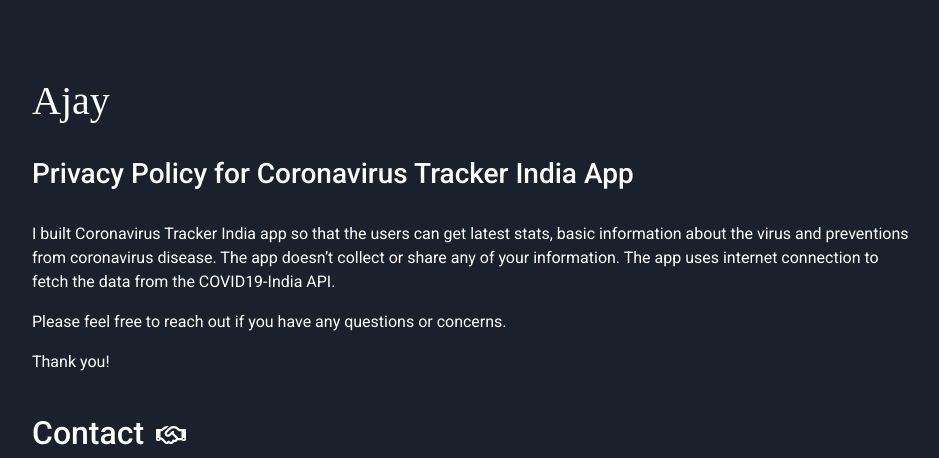
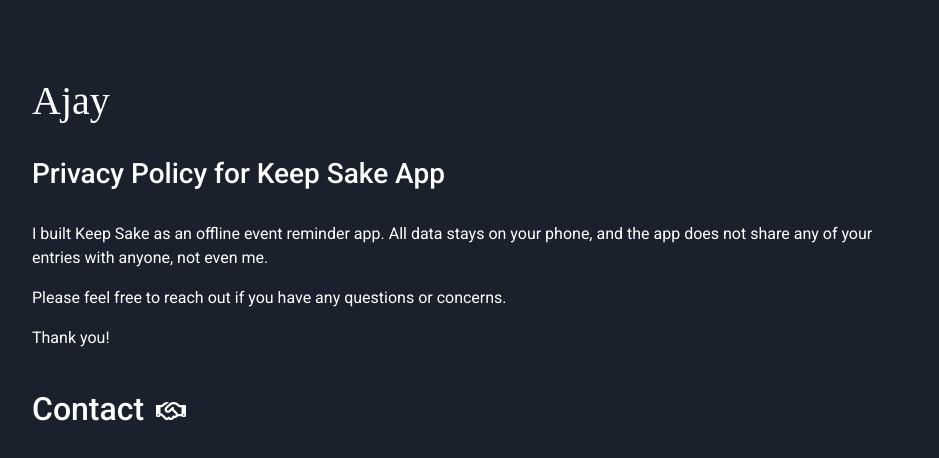
Before and after one commit to Ajay19990/Coronavirus-Tracker-India-Privacy-Policy, a plain HTML site: page index.html in a window 1280 px wide. Shown: the top 458 px of the page, without its empty margins (166-1105 px from the left). Drawn offline with nearby package versions, Linux system fonts and the light colour scheme; a web font is replaced by a local one.

Commit message:
Update index.html

```diff
--- a/index.html
+++ b/index.html
@@ -2,7 +2,7 @@
   <meta charset="utf-8">
   <meta http-equiv="X-UA-Compatible" content="IE=edge">
   <meta name="viewport" content="width=device-width, initial-scale=1, maximum-scale=1, user-scalable=no">
-<title>Privacy Policy for Coronavirus Tracker India App | Ajay</title>
+<title>Privacy Policy for Keep Sake App | Ajay</title>
 </head>
 
 
@@ -54,11 +54,11 @@
         </h1>
 <br>
 
-        <h3>Privacy Policy for Coronavirus Tracker India App</h3>
+        <h3>Privacy Policy for Keep Sake App</h3>
       <br>
 
       <div>
-          <p>I built Coronavirus Tracker India app so that the users can get latest stats, basic information about the virus and preventions from coronavirus disease. The app doesn’t collect or share any of your information. The app uses internet connection to fetch the data from the COVID19-India API.</p>
+          <p>I built Keep Sake as an offline event reminder app. All data stays on your phone, and the app does not share any of your entries with anyone, not even me.</p>
 
     <p>Please feel free to reach out if you have any questions or concerns.</p>
 
@@ -69,7 +69,7 @@
     <div ><h2  >Contact <i class="far fa-handshake"></i></h2>
       <br>
     <div  >
-      <p  >I would love to talk and listen what other mates are up to.</p>
+      <p>I would love to talk and listen what other mates are up to.</p>
 
       Reach out to me on  &nbsp;<a href="https://twitter.com/ajaycho22729830"><i class="fab fa-twitter-square grey-text"></i></a>&nbsp;<a href="https://www.instagram.com/_ajay_choudhary7/"><i class="fab fa-instagram-square grey-text"></i></a>&nbsp;<a href="https://www.linkedin.com/in/ajaychoudhary2848/"><i class="fab fa-linkedin grey-text"></i></a>
     </div>
```
